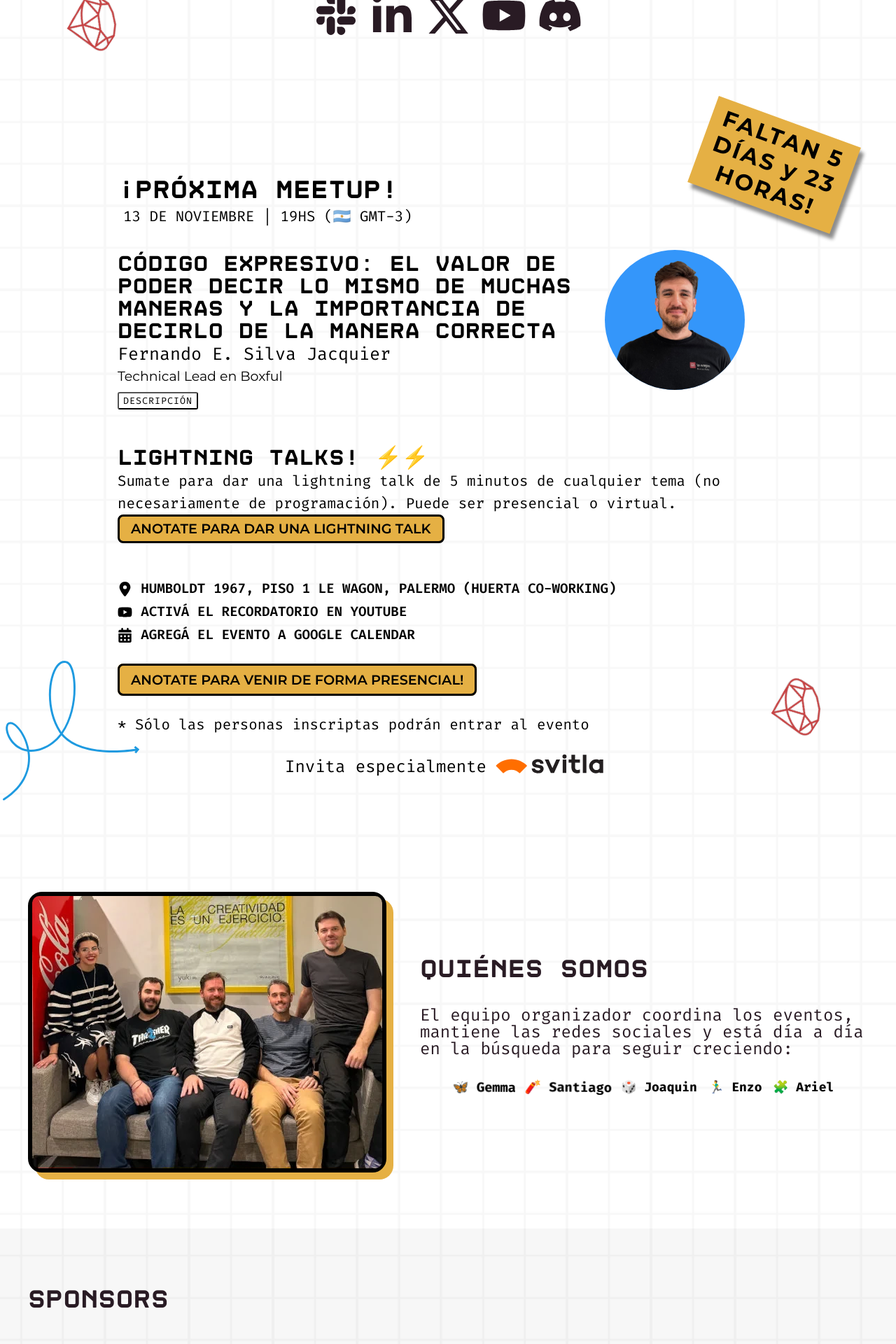
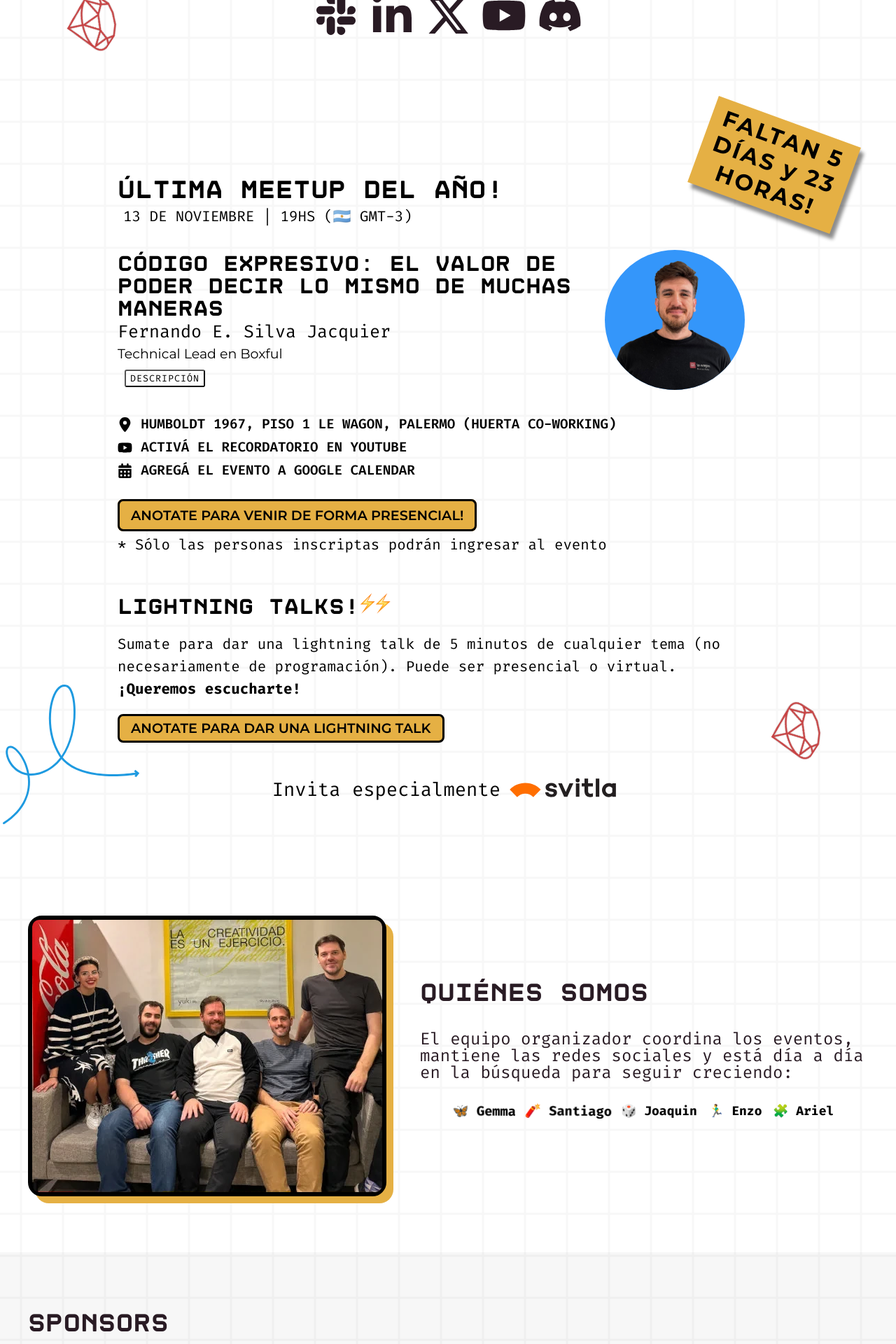
Before and after one commit to RubySur-Argentina/rubysur, a Jekyll site: the page built from index.html, in a window 1280 px wide. Shown: the part 756-2676 px from the top of the page at 70% size. Built offline with Jekyll 4.4.1, drawn with Linux system fonts in a browser that asks for light colours.

Commit message:
Arreglo estilo de próxima meetup

```diff
--- a/_data/highlighted.json
+++ b/_data/highlighted.json
@@ -12,7 +12,8 @@
   "host": "Svitla",
   "talks": [
     {
-      "title": "Código expresivo: el valor de poder decir lo mismo de muchas maneras y la importancia de decirlo de la manera correcta",
+      "title": "Código expresivo: el valor de poder decir lo mismo de muchas maneras",
+      "_title": "Código expresivo: el valor de poder decir lo mismo de muchas maneras y la importancia de decirlo de la manera correcta",
       "speaker": "fernando_silva_jacquier",
       "description": "Un problema de consumo de memoria en producción es el punto de partida de lo que casi fue una charla sobre performance.\nEn el camino, luego de explorar otros problemas causados por lo idiomático, se convirtió en una charla sobre el valor de la expresividad.\nVamos a ver porque vale la pena escribir código como se nos cante, o incluso de muchas maneras en paralelo.\nTodo esto para cerrar con los recursos que nos permiten elegir la correcta.",
       "description_highlighted": "Un problema de consumo de memoria en producción es el punto de partida de lo que casi fue una charla sobre performance.\nEn el camino, luego de explorar otros problemas causados por lo idiomático, se convirtió en una charla sobre el valor de la expresividad.\nVamos a ver porque vale la pena escribir código como se nos cante, o incluso de muchas maneras en paralelo.\nTodo esto para cerrar con los recursos que nos permiten elegir la correcta."
--- a/_includes/highlighted_meetup.html
+++ b/_includes/highlighted_meetup.html
@@ -16,7 +16,7 @@
   </div>
 
   <div class="detalles">
-    <h2>¡Próxima MeetUp!</h2>
+    <h2>Última meetup del año!</h2>
     {% assign month = meetup.date | date: "%m" | minus: 1 %}
     <time datetime="{{ meetup.date }}T{{ meetup.time }}-03:00"
       >{{ meetup.date | date: "%d" }} DE {{ site.data.months[month] }} | {{
@@ -45,18 +45,6 @@
       {% endif %}
     </div>
     {% endfor %}
-
-    {% if meetup.lightning_talks_form_link %}
-      <div class="highlighted_talk lightning">
-        <h4>Lightning Talks! ⚡⚡</h4>
-        <div class="description">
-          Sumate para dar una lightning talk de 5 minutos de cualquier tema (no necesariamente de programación). Puede ser presencial o virtual.
-        </div>
-        <a target="_blank" class="button alt" href="{{ meetup.lightning_talks_form_link }}">
-          Anotate para dar una lightning talk
-        </a>
-      </div>
-    {% endif %}
 
     {% if meetup.location_link %}
     <address>
@@ -100,10 +88,24 @@
       Anotate para venir de forma presencial!
     </a>
     <br />
-    <br />
-    <span>* Sólo las personas inscriptas podrán entrar al evento</span>
+    <span class="disclaimer">* Sólo las personas inscriptas podrán ingresar al evento</span>
     {% endif %} {% if meetup.host %} {% assign host = site.data.sponsors |
     where: "name", meetup.host | first %}
+
+    {% if meetup.lightning_talks_form_link %}
+      <div class="highlighted_talk lightning">
+        <h4>Lightning Talks!<img src="../images/lightning.png" alt="rayo"><img src="../images/lightning.png" alt="rayo"></h4>
+        <div class="description">
+          Sumate para dar una lightning talk de 5 minutos de cualquier tema (no necesariamente de programación). Puede ser presencial o virtual.
+          <br >
+          <b>¡Queremos escucharte!</b>
+        </div>
+        <a target="_blank" class="button alt" href="{{ meetup.lightning_talks_form_link }}">
+          Anotate para dar una lightning talk
+        </a>
+      </div>
+    {% endif %}
+
     <p class="host">
       Invita especialmente
       <a href="{{ host.url }}" target="_blank">{% include logo_sponsor.html sponsor=host %}</a>
--- a/css/app.css
+++ b/css/app.css
@@ -539,11 +539,11 @@ section.highlighted {
     display: flex;
     align-items: center;
     gap: 0.5rem;
-    font-size: 1.5rem;
+    font-size: 1.7rem;
     justify-content: center;
     margin-top: 1.5rem;
     & img {
-      width: 170px;
+      height: 2em;
     }
   }
 
@@ -576,7 +576,7 @@ section.highlighted {
     grid-template-areas: "talk image" "name image" "role image" "desc image";
     grid-template-columns: 1fr min-content;
     grid-template-rows: min-content min-content min-content 1fr;
-    margin-bottom: 3rem;
+    margin-bottom: 2rem;
     --box-shadow-color: var(--box-shadow-blue);
     position: relative;
 
@@ -624,6 +624,7 @@ section.highlighted {
     & .description {
       grid-area: desc;
       position: relative;
+      padding-left: 10px;
       & button {
         background: transparent;
         border-radius: 3px;
@@ -649,7 +650,8 @@ section.highlighted {
       }
     }
 
-    & + .highlighted_talk {
+    & + .highlighted_talk,
+    &.lightning {
       grid-template-areas: "image talk" "image name" "image role" "image desc";
       grid-template-columns: min-content 1fr;
       margin-bottom: 3rem;
@@ -659,6 +661,11 @@ section.highlighted {
         grid-template-areas: "talk talk" "desc desc" "button button";
         grid-template-columns: max-content 1fr;
         grid-template-rows: min-content;
+        margin-top: 3rem;
+
+        & h4 img {
+          display: inline;
+        }
       }
 
       & figure {
@@ -667,10 +674,19 @@ section.highlighted {
           background-color: var(--box-shadow-yellow);
         }
       }
-      & p {
-        grid-column: 2;
-      }
-    }
+      & .description {
+        padding-block: 20px;
+        padding-inline: 0;
+        & b {
+          font-weight: bold;
+        }
+      }
+    }
+  }
+
+  .disclaimer {
+    display: block;
+    margin-top: 10px;
   }
 
   .countdown {
```
Also changed, not shown: images/lightning.png (added).
